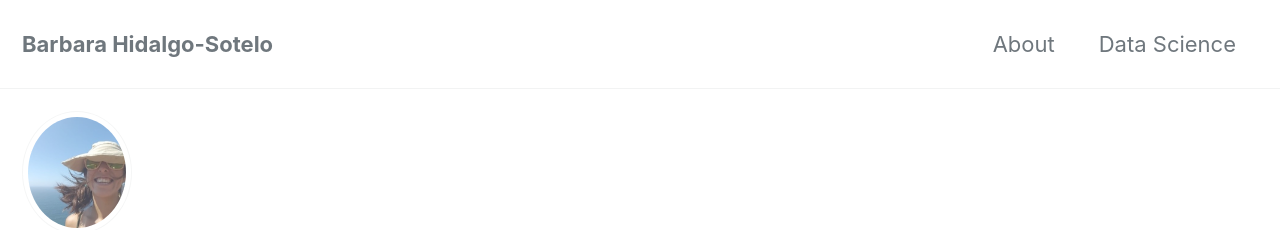
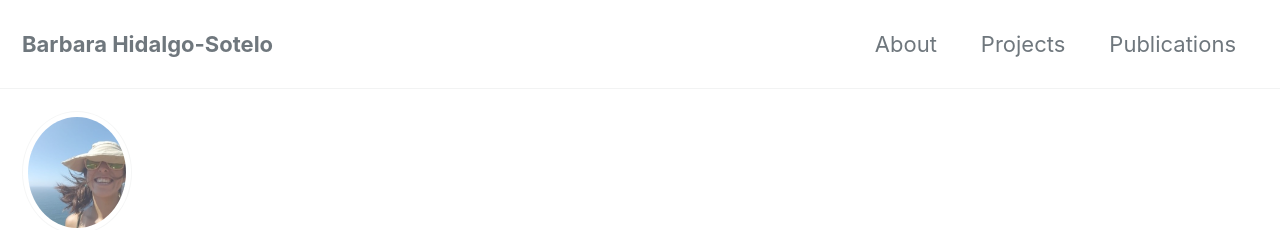
Before and after one commit to dagny099/dagny099.github.io, a Jekyll site: the page built from _pages/projects.md, in a window 1280 px wide. Shown: the top 230 px of the page. Built offline with Jekyll 4.4.1, drawn with Linux system fonts in a browser that asks for light colours; cached includes are drawn as plain includes.

Commit message:
update navigation

```diff
--- a/_data/navigation.yml
+++ b/_data/navigation.yml
@@ -2,8 +2,10 @@
 main:
   - title: "About"
     url: /about/
-  - title: "Data Science"
-    url: /data-science/
+  - title: "Projects"
+    url: /projects/
+  - title: "Publications"
+    url: /publications/
   # - title: "Quick-Start Guide"
   #   url: https://mmistakes.github.io/minimal-mistakes/docs/quick-start-guide/
   # - title: "Sample Collections"
--- a/_pages/projects.md
+++ b/_pages/projects.md
@@ -1,7 +1,7 @@
 ---
-layout: splash
 title: "Projects"
 permalink: /projects/
+layout: splash
 header:
   overlay_color: "#000"
   overlay_filter: "0.5"
```
